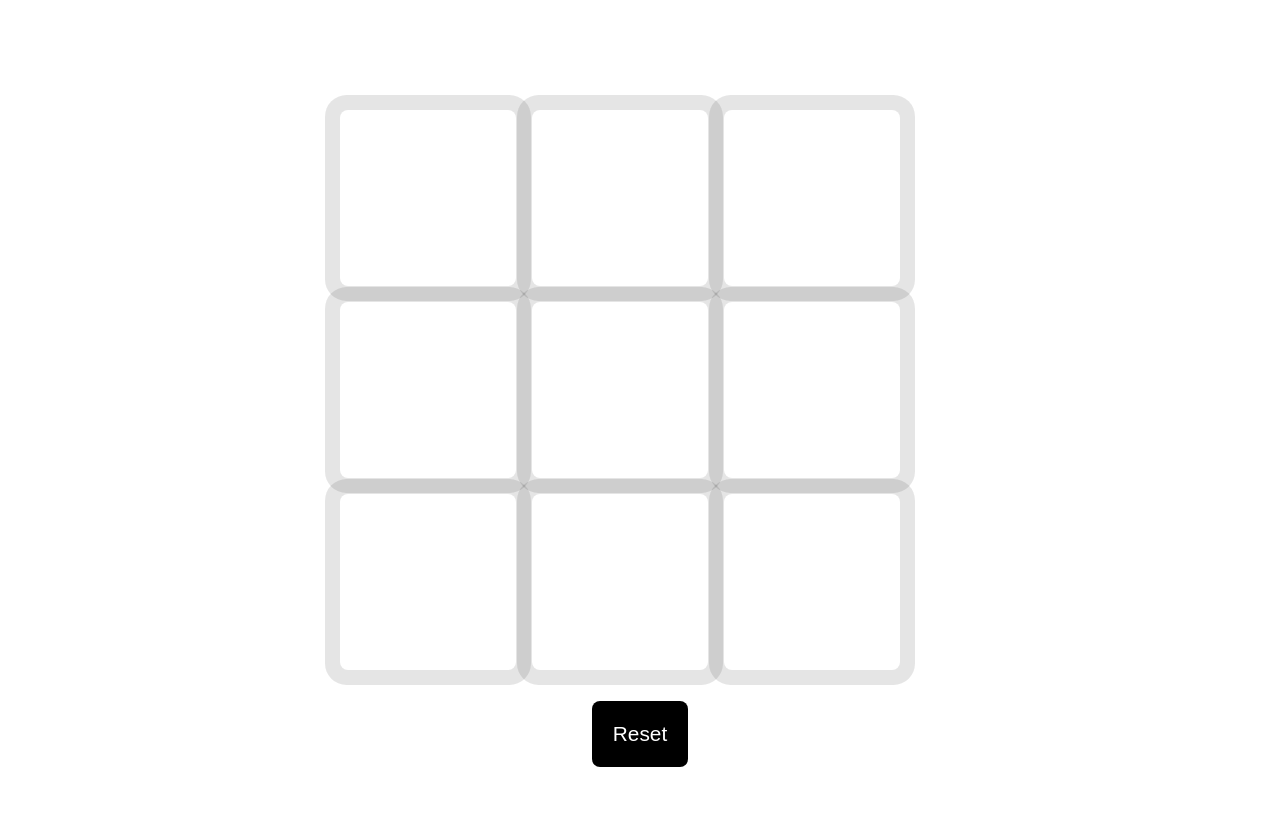
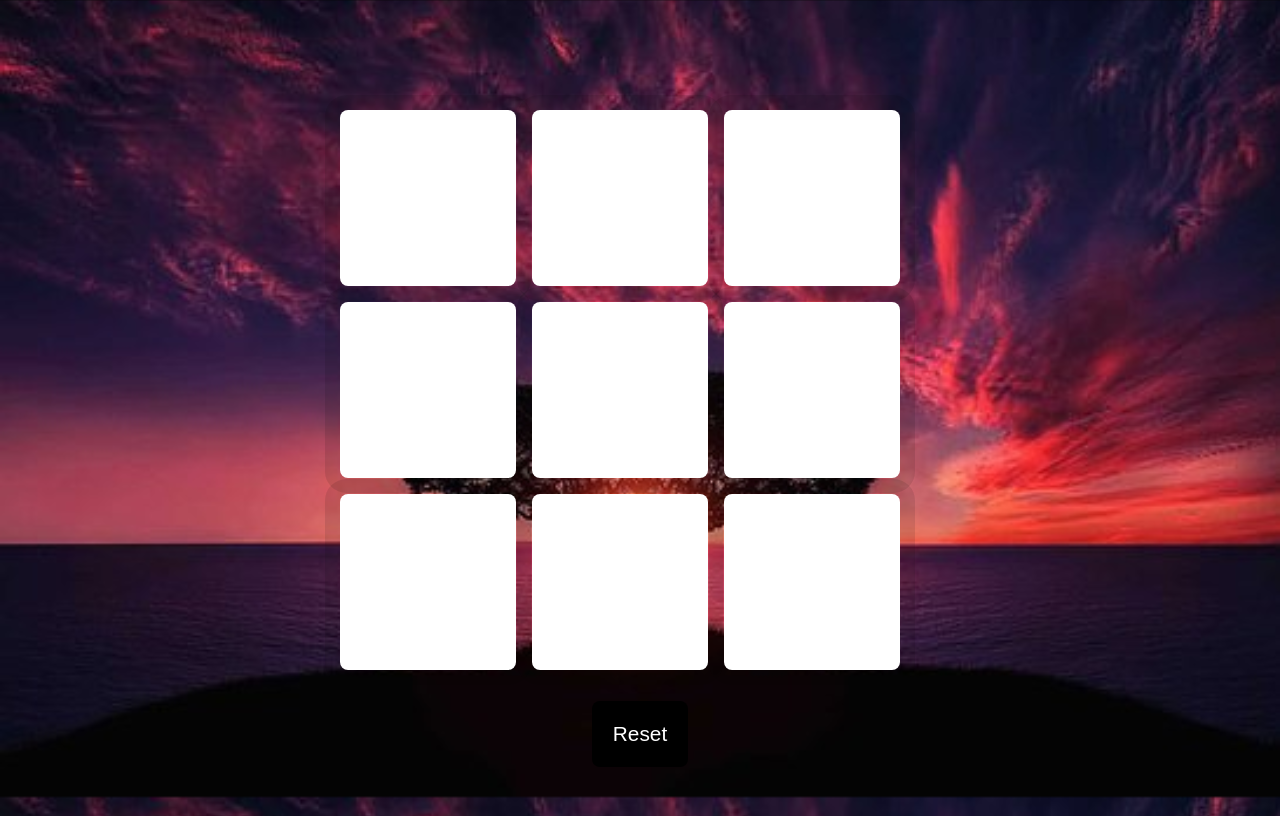
Before and after one commit to Hchtsui/Boter-kaas-eieren, a plain HTML site: page index.html in a window 1280 px wide. Drawn offline with Linux system fonts and the light colour scheme; the site is published under a folder, as on GitHub Pages, so addresses that start at the root find nothing.

Commit message:
update img style.css

```diff
--- a/style.css
+++ b/style.css
@@ -4,7 +4,7 @@
 
 body {
     height: 100vh;
-    background-image: url(/img/tree-736885__340.jpeg);
+    background-image: url(./img/tree-736885__340.jpeg);
     background-size: 100%;
     overflow: hidden;
 
```
